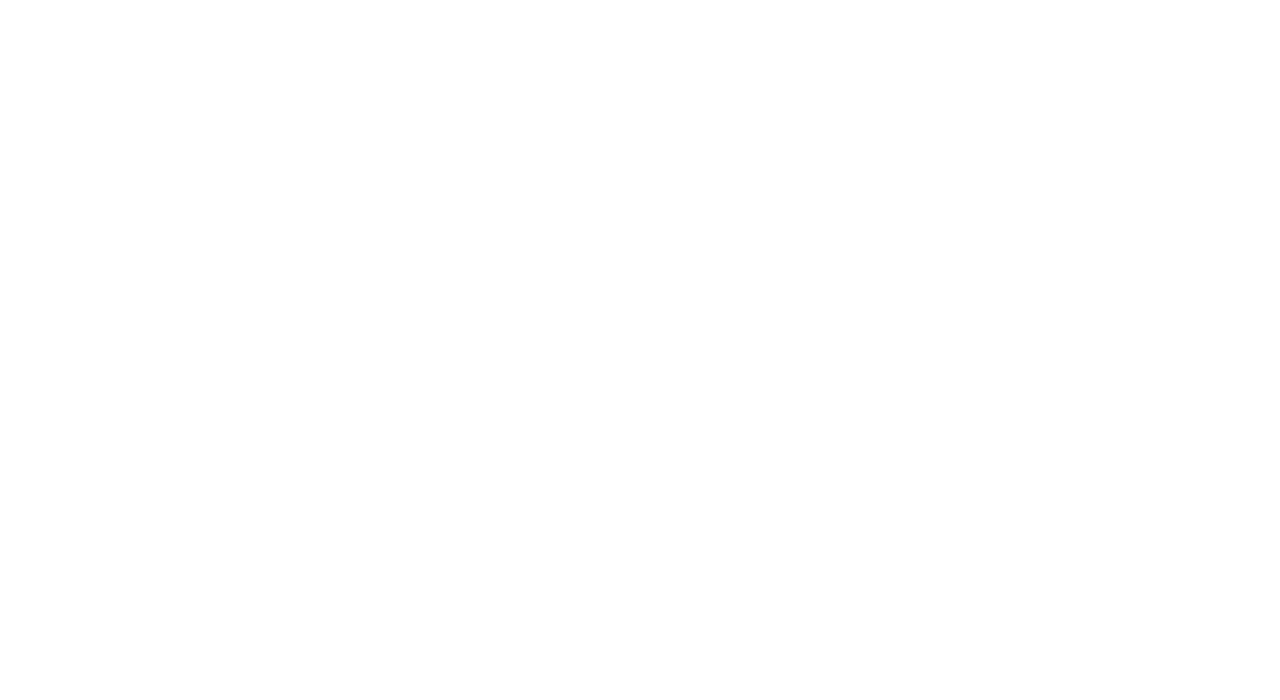
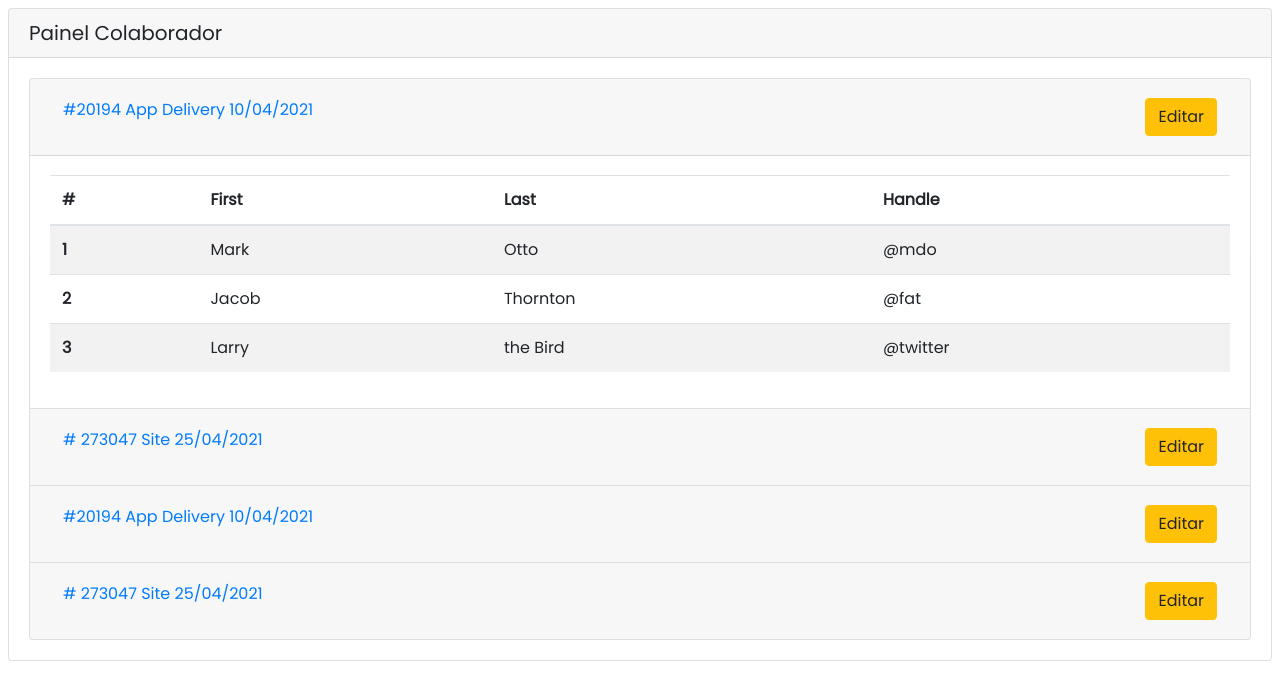
Before and after one commit to brunosilveiradosanjos/upper-computer-project, an Angular app in the folder front-upper/: page /painel in a window 1280 px wide. Before the commit this address led to /. Shown: the top 700 px of the page. Built offline with nearby package versions, Linux system fonts and the light colour scheme.

Commit message:
Início Painel Colaborador

```diff
--- a/front-upper/src/app/cadastro/cadastro.component.css
+++ b/front-upper/src/app/cadastro/cadastro.component.css
@@ -0,0 +1,54 @@
+* {
+  /* font-size: 16px; */
+  background: #eee;
+  color: #666;
+}
+.login-container {
+  height: 100vh;
+  width: 100%;
+}
+.login-form {
+  margin: auto;
+  width: 370px;
+  padding: 15px;
+  max-width: 100%;
+}
+.login-form .form-control {
+  font-size: 15px;
+  min-height: 48px;
+  font-weight: 500;
+}
+.login-form a {
+  text-decoration: none;
+  color: #666;
+}
+.login-form a:hover {
+  color: #1ebba3;
+}
+.forgot-link {
+  font-size: 13px;
+}
+
+.form-control:focus {
+  border-color: #1ebba3;
+  box-shadow: 0 0 0 0.2rem rgb(33, 190, 164, 0.25);
+}
+.btn-custom {
+  background: #1ebba3;
+  border-color: #1ebba3;
+  color: #fff;
+  font-size: 15px;
+  font-weight: 600;
+  min-height: 48px;
+}
+.btn-custom:focus,
+.btn-custom:hover,
+.btn-custom:active,
+.btn-custom:active:focus {
+  background: #148675;
+  border-color: #148675;
+  color: #fff;
+}
+.btn-custom:focus {
+  box-shadow: 0 0 0 0.2rem rgb(33, 190, 164, 0.25);
+}
--- a/front-upper/src/app/cadastro/cadastro.component.html
+++ b/front-upper/src/app/cadastro/cadastro.component.html
@@ -1,3 +1,25 @@
-<p>
-  cadastro works!
-</p>
+<div class="d-flex justify-content-center align-items-center login-container">
+  <form class="login-form text-center">
+    <h1 class="mb-5 font-weight-light text-uppercase">Cadastro</h1>
+    <div class="form-group">
+      <input type="text" class="form-control rounded-pill form-control-lg" placeholder="usuario">
+    </div>
+    <div class="form-group">
+      <input type="password" class="form-control rounded-pill form-control-lg" placeholder="senha">
+    </div>
+    <div class="forgot-link form-group d-flex justify-content-between align-items-center">
+      <div class="form-check">
+        <input type="checkbox" class="form-check-input" id="remember">
+        <label class="form-check-label" for="remember">Lembrar senha</label>
+      </div>
+      <a href="#">Esqueceu a senha?</a>
+    </div>
+    <button type="submit" class="btn mt-5 rounded-pill btn-lg btn-custom btn-block text-uppercase">Log in</button>
+    <p class="mt-3 font-weight-normal">Não tem cadastro?
+      <a [routerLink]="['/cadastro']">
+        <strong>Cadastrar</strong>
+      </a>
+    </p>
+    <button type="button" class="btn btn-light" [routerLink]="['']">Retornar</button>
+  </form>
+</div>
--- a/front-upper/src/app/login/login.component.html
+++ b/front-upper/src/app/login/login.component.html
@@ -14,7 +14,8 @@
       </div>
       <a href="#">Esqueceu a senha?</a>
     </div>
-    <button type="submit" class="btn mt-5 rounded-pill btn-lg btn-custom btn-block text-uppercase">Log in</button>
+    <button type="button" [routerLink]="['/painel']"
+      class="btn mt-5 rounded-pill btn-lg btn-custom btn-block text-uppercase">Log in</button>
     <p class="mt-3 font-weight-normal">Não tem cadastro?
       <a [routerLink]="['/cadastro']">
         <strong>Cadastrar</strong>
--- /dev/null
+++ b/front-upper/src/app/painel/painel.component.css
@@ -0,0 +1,3 @@
+table {
+  cursor: default;
+}
--- /dev/null
+++ b/front-upper/src/app/painel/painel.component.html
@@ -0,0 +1,196 @@
+<div class="card mx-2 my-2">
+  <h5 class="card-header">Painel Colaborador</h5>
+  <div class="card-body">
+    <div class="accordion" id="accordionExample">
+
+
+      <div class="card">
+        <div class="card-header" id="headingOne">
+          <h2 class="mb-0">
+            <button class="btn btn-link btn-block text-left d-flex justify-content-between" type="button"
+              data-toggle="collapse" data-target="#collapseOne" aria-expanded="true" aria-controls="collapseOne">
+              <div>#20194 App Delivery 10/04/2021</div>
+              <div> <button class="btn btn-warning">Editar</button></div>
+            </button>
+          </h2>
+        </div>
+        <div id="collapseOne" class="collapse show" aria-labelledby="headingOne" data-parent="#accordionExample">
+          <div class="card-body">
+            <table class="table table-hover table-striped">
+              <thead>
+                <tr>
+                  <th scope="col">#</th>
+                  <th scope="col">First</th>
+                  <th scope="col">Last</th>
+                  <th scope="col">Handle</th>
+                </tr>
+              </thead>
+              <tbody>
+                <tr>
+                  <th scope="row">1</th>
+                  <td>Mark</td>
+                  <td>Otto</td>
+                  <td>@mdo</td>
+                </tr>
+                <tr>
+                  <th scope="row">2</th>
+                  <td>Jacob</td>
+                  <td>Thornton</td>
+                  <td>@fat</td>
+                </tr>
+                <tr>
+                  <th scope="row">3</th>
+                  <td>Larry</td>
+                  <td>the Bird</td>
+                  <td>@twitter</td>
+                </tr>
+              </tbody>
+            </table>
+
+          </div>
+        </div>
+      </div>
+
+      <div class="card">
+        <div class="card-header" id="headingTwo">
+          <h2 class="mb-0">
+            <button class="btn btn-link btn-block text-left d-flex justify-content-between collapsed" type="button"
+              data-toggle="collapse" data-target="#collapseTwo" aria-expanded="false" aria-controls="collapseTwo">
+              <div># 273047 Site 25/04/2021</div>
+              <div> <button class="btn btn-warning">Editar</button></div>
+            </button>
+          </h2>
+        </div>
+        <div id="collapseTwo" class="collapse" aria-labelledby="headingTwo" data-parent="#accordionExample">
+          <div class="card-body">
+            <table class="table table-hover table-striped">
+              <thead>
+                <tr>
+                  <th scope="col">#</th>
+                  <th scope="col">First</th>
+                  <th scope="col">Last</th>
+                  <th scope="col">Handle</th>
+                </tr>
+              </thead>
+              <tbody>
+                <tr>
+                  <th scope="row">1</th>
+                  <td>Mark</td>
+                  <td>Otto</td>
+                  <td>@mdo</td>
+                </tr>
+                <tr>
+                  <th scope="row">2</th>
+                  <td>Jacob</td>
+                  <td>Thornton</td>
+                  <td>@fat</td>
+                </tr>
+                <tr>
+                  <th scope="row">3</th>
+                  <td>Larry</td>
+                  <td>the Bird</td>
+                  <td>@twitter</td>
+                </tr>
+              </tbody>
+            </table>
+          </div>
+        </div>
+      </div>
+
+      <div class="card">
+        <div class="card-header" id="headingOne">
+          <h2 class="mb-0">
+            <button class="btn btn-link btn-block text-left d-flex justify-content-between collapsed" type="button"
+              data-toggle="collapse" data-target="#collapseThree" aria-expanded="true" aria-controls="collapseThree">
+              <div>#20194 App Delivery 10/04/2021</div>
+              <div> <button class="btn btn-warning">Editar</button></div>
+            </button>
+          </h2>
+        </div>
+        <div id="collapseThree" class="collapse" aria-labelledby="headingOne" data-parent="#accordionExample">
+          <div class="card-body">
+            <table class="table table-hover table-striped">
+              <thead>
+                <tr>
+                  <th scope="col">#</th>
+                  <th scope="col">First</th>
+                  <th scope="col">Last</th>
+                  <th scope="col">Handle</th>
+                </tr>
+              </thead>
+              <tbody>
+                <tr>
+                  <th scope="row">1</th>
+                  <td>Mark</td>
+                  <td>Otto</td>
+                  <td>@mdo</td>
+                </tr>
+                <tr>
+                  <th scope="row">2</th>
+                  <td>Jacob</td>
+                  <td>Thornton</td>
+                  <td>@fat</td>
+                </tr>
+                <tr>
+                  <th scope="row">3</th>
+                  <td>Larry</td>
+                  <td>the Bird</td>
+                  <td>@twitter</td>
+                </tr>
+              </tbody>
+            </table>
+
+          </div>
+        </div>
+      </div>
+
+      <div class="card">
+        <div class="card-header" id="headingTwo">
+          <h2 class="mb-0">
+            <button class="btn btn-link btn-block text-left d-flex justify-content-between collapsed" type="button"
+              data-toggle="collapse" data-target="#collapseFour" aria-expanded="false" aria-controls="collapseFour">
+              <div> # 273047 Site 25/04/2021</div>
+              <div> <button class="btn btn-warning">Editar</button></div>
+            </button>
+          </h2>
+        </div>
+        <div id="collapseFour" class="collapse" aria-labelledby="headingTwo" data-parent="#accordionExample">
+          <div class="card-body">
+            <table class="table table-hover table-striped">
+              <thead>
+                <tr>
+                  <th scope="col">#</th>
+                  <th scope="col">First</th>
+                  <th scope="col">Last</th>
+                  <th scope="col">Handle</th>
+                </tr>
+              </thead>
+              <tbody>
+                <tr>
+                  <th scope="row">1</th>
+                  <td>Mark</td>
+                  <td>Otto</td>
+                  <td>@mdo</td>
+                </tr>
+                <tr>
+                  <th scope="row">2</th>
+                  <td>Jacob</td>
+                  <td>Thornton</td>
+                  <td>@fat</td>
+                </tr>
+                <tr>
+                  <th scope="row">3</th>
+                  <td>Larry</td>
+                  <td>the Bird</td>
+                  <td>@twitter</td>
+                </tr>
+              </tbody>
+            </table>
+          </div>
+        </div>
+      </div>
+
+
+    </div>
+  </div>
+</div>
--- /dev/null
+++ b/front-upper/src/app/painel/painel.component.ts
@@ -0,0 +1,15 @@
+import { Component, OnInit } from '@angular/core';
+
+@Component({
+  selector: 'app-painel',
+  templateUrl: './painel.component.html',
+  styleUrls: ['./painel.component.css']
+})
+export class PainelComponent implements OnInit {
+
+  constructor() { }
+
+  ngOnInit() {
+  }
+
+}
```
Also changed, not shown: front-upper/src/app/app.module.ts (+5 -2 lines).
